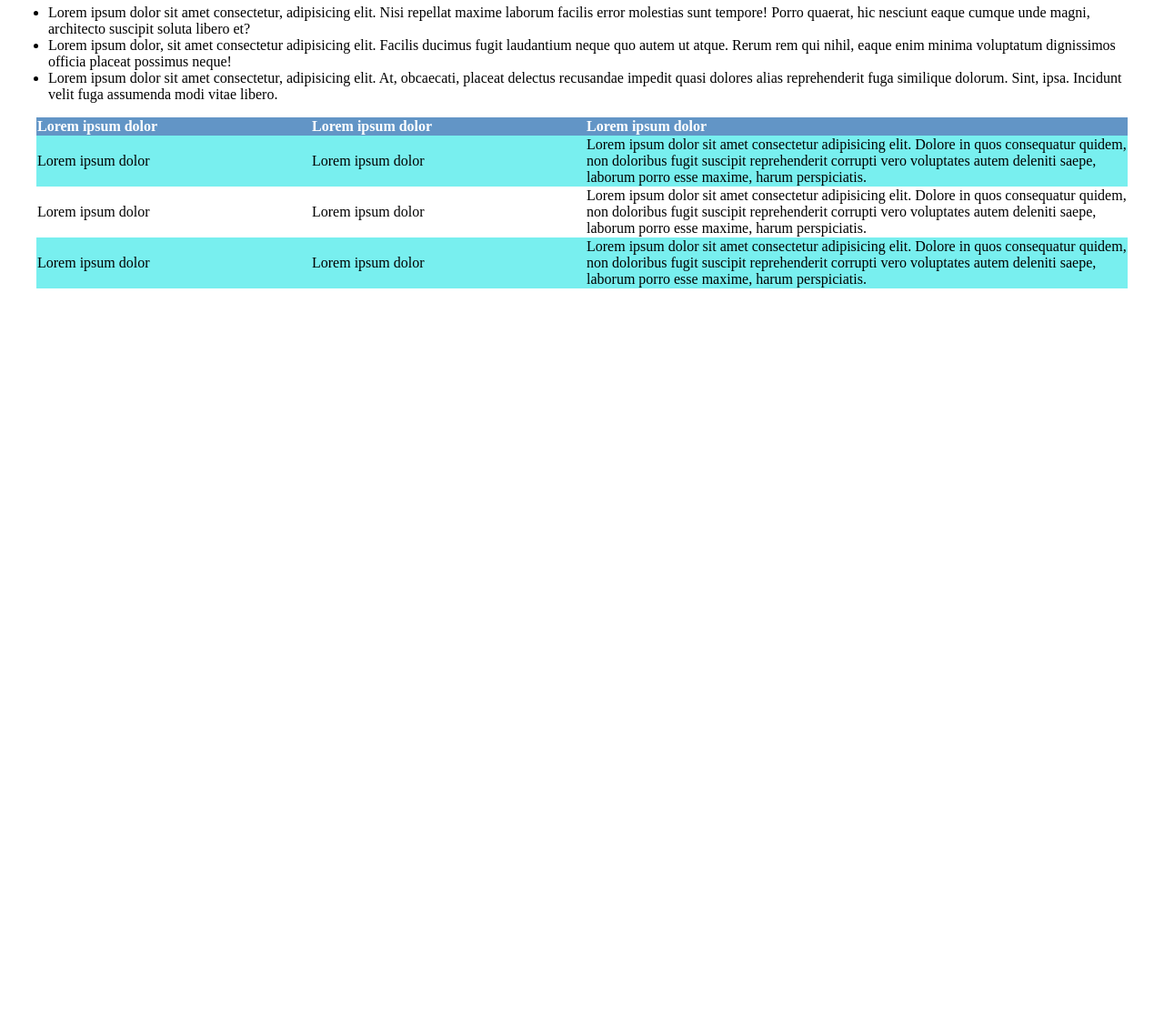
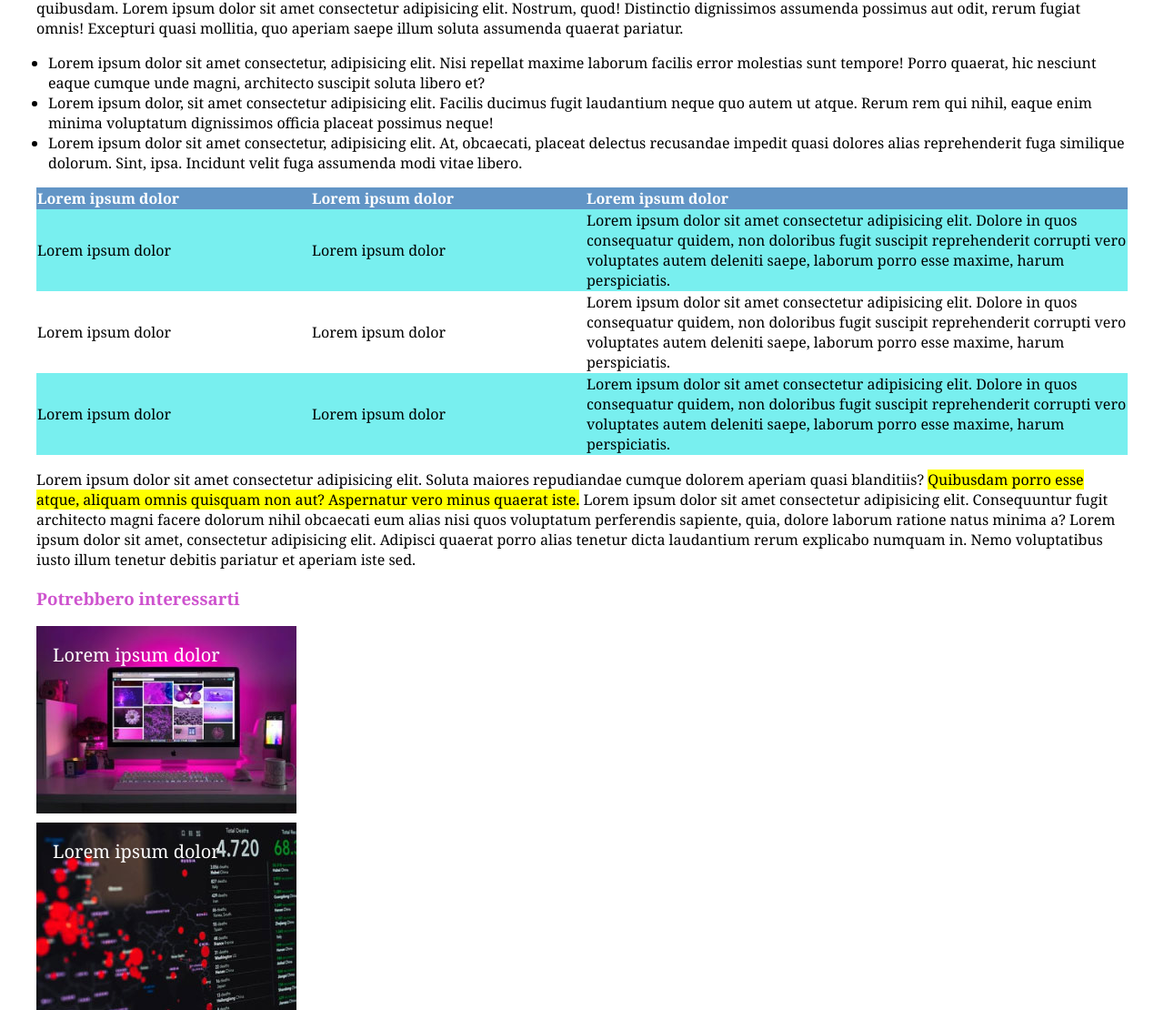
Before and after one commit to FedericaCampo97/html-css-booleaner, a plain HTML site: page index.html in a window 1280 px wide. Shown: the part 807-1917 px from the top of the page at 91% size. Before the commit the page ends 1124 px from the top, so only its background shows below. Drawn offline with Linux system fonts and the light colour scheme.

Commit message:
Exercise completed
Aggiunto commenti, finito il footer

```diff
--- a/index.html
+++ b/index.html
@@ -14,10 +14,11 @@
         <div>
             <h1 id="titolo">Internet deve essere al servizio del "Bene pubblico": Il manifesto di Tim Berners-Lee</h1>
             <p>Scritto da <span id="booleaner">The Booleaner</span><br>
-                il 10/10/2020
+                <span id="data">il 10/10/2020</span>
             </p>
         </div>
     </header>
+    <!--Chiusura header-->
     <main>
         <div>
             <img src="./img/tim-1.jpg" alt="">
@@ -58,11 +59,19 @@
                 </tr>
             </tbody>
         </table>
+        <!--Chiusura tabella-->
+        <p>Lorem ipsum dolor sit amet consectetur adipisicing elit. Soluta maiores repudiandae cumque dolorem aperiam quasi blanditiis? <span class="sottolineare">Quibusdam porro esse atque, aliquam omnis quisquam non aut? Aspernatur vero minus quaerat iste.</span> Lorem ipsum dolor sit amet consectetur adipisicing elit. Consequuntur fugit architecto magni facere dolorum nihil obcaecati eum alias nisi quos voluptatum perferendis sapiente, quia, dolore laborum ratione natus minima a? Lorem ipsum dolor sit amet, consectetur adipisicing elit. Adipisci quaerat porro alias tenetur dicta laudantium rerum explicabo numquam in. Nemo voluptatibus iusto illum tenetur debitis pariatur et aperiam iste sed.</p>
     </main>
-
-
-
-    <footer></footer>
-
+    <!-- Chiusura main -->
+    <footer>
+        <h3>Potrebbero interessarti</h3>
+        <div id="bloccofinale1">
+            Lorem ipsum dolor
+        </div>
+        <div id="bloccofinale2">
+            Lorem ipsum dolor
+        </div>
+    </footer>
+    <!-- Chiusura footer -->
 </body>
 </html>
--- a/master.css
+++ b/master.css
@@ -1,12 +1,14 @@
 body {
     margin: auto;
     width: 1200px;
+    font-family: Georgia, 'Times New Roman', Times, serif
 }
 
 .sfondo {
     background-color: rgb(50, 190, 209);
     height: 120px;
     background-image: url(./img/pattern.png);
+    background-size: 450px;
 }
 #primaimg {
     height: 120px;
@@ -14,6 +16,9 @@ body {
 }
 #booleaner {
     color: rgb(40, 182, 182);
+}
+#data{
+    font-size: 11px;
 }
 #titolo {
     font-size: 40px;
@@ -45,3 +50,23 @@ thead{
 .colorline{
     background-color: rgba(48, 230, 230, 0.651);
 }
+h3 {
+    color: rgb(206, 83, 206);
+}
+#bloccofinale1{
+    background-image: url(./img/monitor.jpg);
+    width: 250px;
+    height: 170px;
+    margin-bottom: 10px;
+    color: white;
+    font-size: 20px;
+    padding: 18px;
+}
+#bloccofinale2{
+    background-image: url(./img/graph.jpg);
+    width: 250px;
+    height: 170px;
+    color: white;
+    font-size: 20px;
+    padding: 18px;
+}
```
